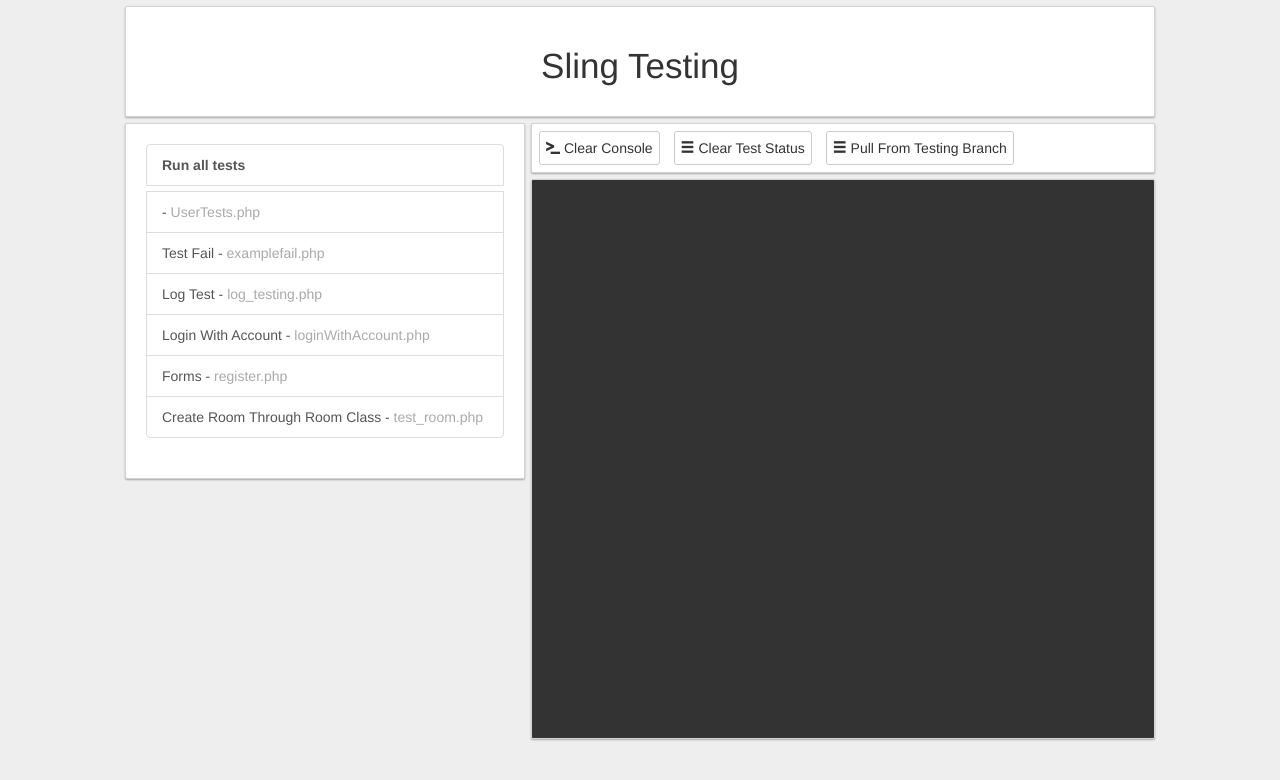
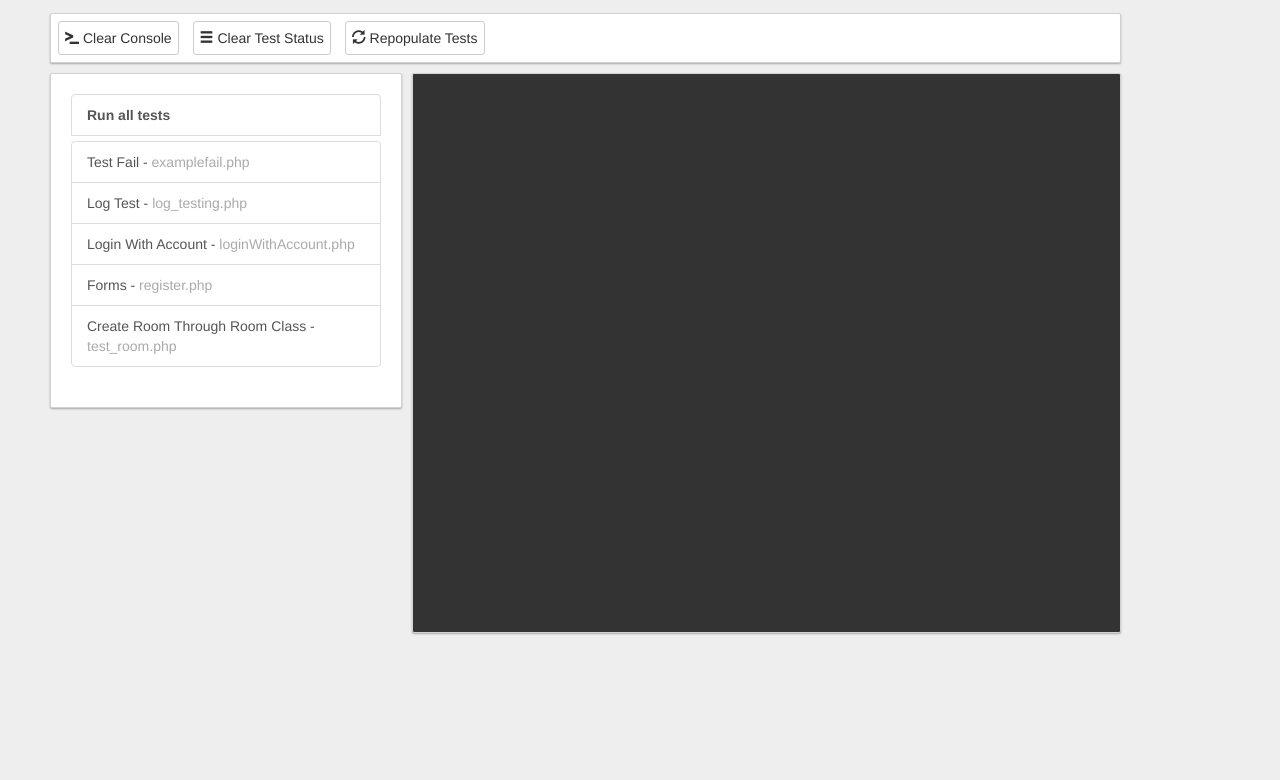
Before and after one commit to NeonAesthetic/slingapp-net, a PHP site: page /testing/index.php in a window 1280 px wide. Shown: the top 780 px of the page. Run offline with PHP 8.4, Linux system fonts and the light colour scheme; data that the repository does not hold is empty.

Commit message:
Restyle testing

```diff
--- a/assets/php/components/StandardHeader.php
+++ b/assets/php/components/StandardHeader.php
@@ -15,4 +15,4 @@
 //
 //
 
-set_include_path(realpath($_SERVER['DOCUMENT_ROOT']) . "/assets/classes");
+set_include_path(realpath($_SERVER['DOCUMENT_ROOT']) . "/assets/php");
--- a/testing/index.php
+++ b/testing/index.php
@@ -19,41 +19,36 @@
 </head>
 <body style="background-color: #eee">
 
-<div class="" style="margin: 0 auto; position: relative; left: 0; right: 0; max-width: 1036px" >
-    <div class="card" style="width: 100%; ">
-        <center>
-            <h1 style="font-size: 2.5em; font-weight: 100">Sling Testing</h1>
-        </center>
-
+<div class="" style="margin: 0 auto; position: relative; left: 0; right: 0; max-width: 1200px; padding: 5px" >
+    <div class="card" style="width: 90%;padding: 7px; margin: 5px;">
+        <button class="btn btn-circle" onclick="clearconsole()"><span title="Clears the Console window" class="glyphicon glyphicon-console"></span> Clear Console </button>
+        <button class="btn btn-circle" onclick="clearTestStatus()"><span title="Clears the status of all tests" class="glyphicon glyphicon-menu-hamburger"></span> Clear Test Status </button>
+        <button class="btn btn-circle" onclick="refreshTests()"><span title="Refresh Test List" class="glyphicon glyphicon-refresh"></span> Repopulate Tests </button>
     </div>
-    <div class="card" style="width: 400px;">
+<!--    <div class="card" style="width: 100%; ">-->
+<!--        <center>-->
+<!--            <h1 style="font-size: 2.5em; font-weight: 100">Sling Testing</h1>-->
+<!--        </center>-->
+<!---->
+<!--    </div>-->
+    <div class="card" style="max-width: calc(30% - 5px); margin: 5px;">
         <div class="list-group">
             <a onclick="runAllTests()" href="#" class="list-group-item list-group-item-heading"><b>Run all tests</b></a>
-        <?php
-        $files = glob("./tests/*");
-        foreach ($files as $testfile){
-            $text = fread(fopen($testfile, "r"), filesize($testfile));
-            preg_match("#(?<=Test Name:) [a-zA-Z0-9 ]+?(?=\n|\r)#", $text, $match);
-            $test_name = $match[0];
-            if(strpos($test_name, "NOINCLUDE") !== false) continue;
-            preg_match("#(?<=Description:).+(?=\n)#", $text, $matches);
-            $test_desc = $matches[0];
+            <div id="tests">
 
-            echo "<a href='#' title=\"" . $test_desc . "\" name=\"test\" testfile='". basename($testfile) . "' onclick='runTest(this)' class='list-group-item'>" . $test_name . " - <span class='tfile'>" . basename($testfile) . "</span></a>";
-        }
-        ?>
+            </div>
+
         </div>
     </div>
-    <div class="card" style="width:624px; padding: 7px">
-        <button class="btn btn-circle" onclick="clearconsole()"><span title="Clears the Console window" class="glyphicon glyphicon-console"></span> Clear Console </button>
-        <button class="btn btn-circle" onclick="clearTestStatus()"><span title="Clears the status of all tests" class="glyphicon glyphicon-menu-hamburger"></span> Clear Test Status </button>
-        <button class="btn btn-circle" onclick="pullLatest()"><span title="Pulls the latest from the testing repo" class="glyphicon glyphicon-menu-hamburger"></span> Pull From Testing Branch </button>
-    </div>
-    <div id="console" class="card" style="width:624px;color: #CCC; background-color: #333; font-family: monospace; min-height: 70vh; overflow-y: scroll;">
+    <div id="console" class="card" style="width: calc(60% - 5px);color: #CCC; background-color: #333; font-family: monospace; min-height: 70vh; overflow-y: scroll; max-width: 800px; margin: 5px;">
     </div>
 </div>
 </body>
 <script>
+    window.addEventListener("load", function () {
+        refreshTests();
+    });
+
     function runAllTests(){
         var tests = document.getElementsByName("test");
         for(var i = 0; i<tests.length; i++){
@@ -105,11 +100,11 @@
         })
     }
 
-    function pullLatest() {
-        var console = document.getElementById("console");
-        console.innerHTML+= "<br>git pull origin testing<br>"
-        get("gitpulltesting.php", "", function (data, num) {
-            console.innerHTML+=data;
+    function refreshTests() {
+        var tdiv = document.getElementById("tests");
+        tdiv.innerHTML = "";
+        get("populate_tests.php", "", function (data, num) {
+            tdiv.innerHTML+=data;
         });
     }
 </script>
--- /dev/null
+++ b/testing/populate_tests.php
@@ -0,0 +1,13 @@
+<?php
+$files = glob("./tests/*");
+foreach ($files as $testfile){
+    $text = fread(fopen($testfile, "r"), filesize($testfile));
+    preg_match("#(?<=Test Name:) [a-zA-Z0-9 ]+?(?=\n|\r)#", $text, $match);
+    $test_name = $match[0];
+    if(strpos($test_name, "NOINCLUDE") !== false) continue;
+    preg_match("#(?<=Description:).+(?=\n)#", $text, $matches);
+    $test_desc = $matches[0];
+
+    echo "<a href='#' title=\"" . $test_desc . "\" name=\"test\" testfile='". basename($testfile) . "' onclick='runTest(this)' class='list-group-item'>" . $test_name . " - <span class='tfile'>" . basename($testfile) . "</span></a>";
+}
+?>
```
Also changed, not shown: testing/gitpulltesting.php (deleted, +0 -19 lines), testing/tests/UserTests.php (+1 -0 lines).
